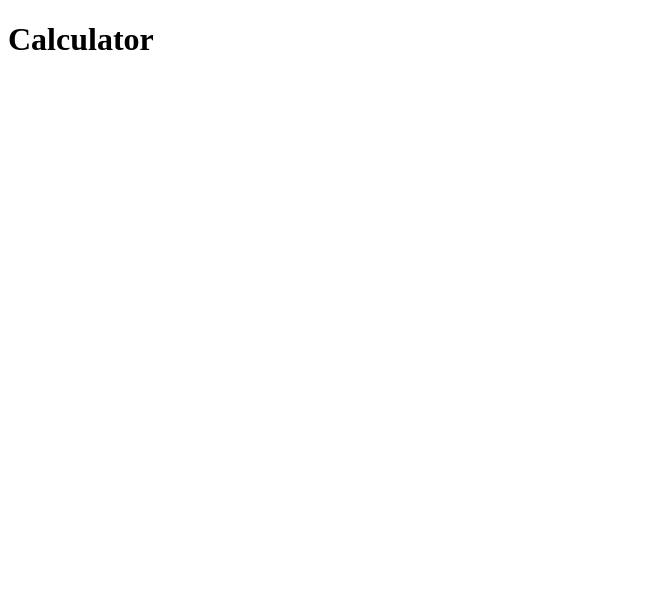
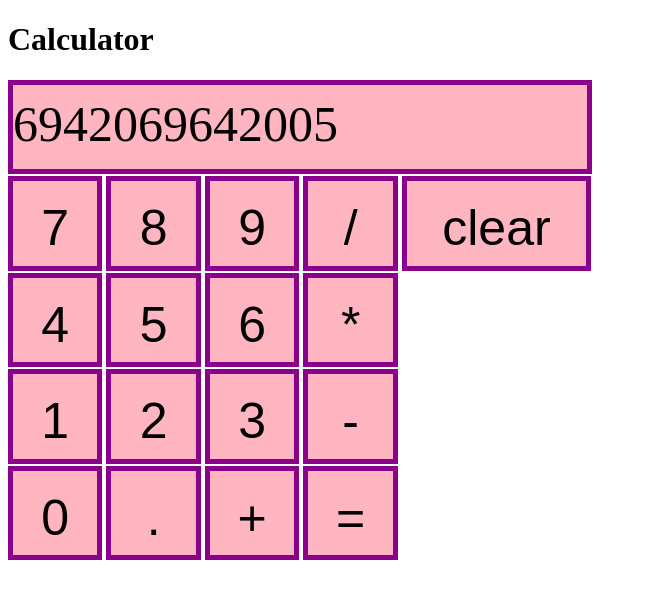
Before and after one commit to Snehaaaluvscheese/Calculator, a plain HTML site: page index.html in a window 1280 px wide. Shown: the whole page, without its empty margins (0-647 px from the left). Drawn offline with Linux system fonts and the light colour scheme.

Commit message:
Add buttons and display

```diff
--- a/index.html
+++ b/index.html
@@ -9,9 +9,33 @@
 
   <body id="body">
     <h1 class="h1">Calculator</h1>
-    <div id="container"></div>
 
+    <div id="display">6942069642005</div>
 
+    <div id="#container1"></div>
+    <button id="button7">7</button>
+    <button id="button8">8</button>
+    <button id="button9">9</button>
+    <button id="divide">/</button>
+    <button id="clear">clear</button>
+
+    <div id="#container2"></div>
+    <button id="button4">4</button>
+    <button id="button5">5</button>
+    <button id="button6">6</button>
+    <button id="multiply">*</button>
+
+    <div id="#container3"></div>
+    <button id="button1">1</button>
+    <button id="button2">2</button>
+    <button id="button3">3</button>
+    <button id="subtract">-</button>
+
+    <div id="#container4"></div>
+    <button id="zero">0</button>
+    <button id="decimal">.</button>
+    <button id="add">+</button>
+    <button id="equals">=</button>
 
   </body>
 </html>
--- a/script.js
+++ b/script.js
@@ -20,12 +20,80 @@ let secondNum;
 
 function operate(firstNum, operator, secondNum) {
     if (operator === "+") {
-        add(firstNum, secondNum);
+       return add(firstNum, secondNum);
     } else if (operator === "-") {
-        subtract(firstNum, secondNum);
+        return subtract(firstNum, secondNum);
     } else if (operator === "*") {
-        multiply (firstNum, secondNum);
+       return  multiply (firstNum, secondNum);
     } else if (operator === "/") {
-        divide (firstNum, secondNum);
+       return divide (firstNum, secondNum);
     }
 }
+
+const inputBox = document.querySelector('#display');
+
+const calcBox1 = document.querySelector('#container1');
+const button7 = document.querySelector('#button7');
+calcBox.appendChild(button7);
+
+const button8 = document.querySelector('#button8');
+calcBox.appendChild(button8);
+
+const button9 = document.querySelector('#button9');
+calcBox.appendChild(button9);
+
+const division = document.querySelector('#divide');
+calcBox.appendChild(division);
+
+const clear = document.querySelector('#clear');
+calcBox.appendChild(clear);
+
+const button4 = document.querySelector('#button4');
+
+
+const button5 = document.querySelector('#button5');
+
+
+const calcBox2 = document.querySelector('#container2');
+
+
+const button6 = document.querySelector('#button6');
+
+const multiplication = document.querySelector('#multiply');
+
+calcBox2.appendChild(button4);
+calcBox2.appendChild(button5);
+calcBox2.appendChild(button6);
+calcBox2.appendChild(multiplication);
+
+const calcBox3 = document.querySelector('#container3');
+
+const button1 = document.querySelector('#button1');
+
+calcBox3.appendChild(button1);
+
+const button2 = document.querySelector('#button2');
+
+calcBox3.appendChild(button2);
+
+const button3 = document.querySelector('#button3');
+
+calcBox3.appendChild(button3);
+
+const subtraction = document.querySelector('#subtract');
+
+calcBox3.appendChild(subtraction);
+
+const calcBox4 = document.querySelector('#container4');
+
+const zero = document.querySelector('#zero');
+calcBox4.appendChild(zero);
+
+const point = document.querySelector('#decimal');
+calcBox4.appendChild(point);
+
+const addition = document.querySelector('#add');
+calcBox4.appendChild(addition);
+
+const equal = document.querySelector('#equals');
+calcBox4.appendChild(equal);
--- a/style.css
+++ b/style.css
@@ -0,0 +1,240 @@
+#container1 {
+
+    text-align: center;
+
+}
+
+
+#button7 {
+    display: inline-block;
+    width: 2.5cm;
+    height: 2.5cm;
+    box-sizing: border-box;
+    background-color: lightpink;
+    border: 5px solid darkmagenta;
+    font-size: 50px;
+     padding-top: 10px;
+}
+
+#button8 {
+    display: inline-block;
+    width: 2.5cm;
+    height: 2.5cm;
+    box-sizing: border-box;
+    background-color: lightpink;
+    border: 5px solid darkmagenta;
+    font-size: 50px;
+    padding-top: 10px;
+
+
+
+}
+
+#button9 {
+    display: inline-block;
+    width: 2.5cm;
+    height: 2.5cm;
+    box-sizing: border-box;
+    background-color: lightpink;
+    border: 5px solid darkmagenta;
+    font-size: 50px;
+    padding-top: 10px;
+
+
+}
+
+#divide {
+    display: inline-block;
+    width: 2.5cm;
+    height: 2.5cm;
+    box-sizing: border-box;
+    background-color: lightpink;
+    border: 5px solid darkmagenta;
+    font-size: 50px;
+    padding-top: 10px;
+
+
+}
+
+#clear {
+    display: inline-block;
+    width: 5cm;
+    height: 2.5cm;
+    box-sizing: border-box;
+    background-color: lightpink;
+    border: 5px solid darkmagenta;
+    font-size: 50px;
+    padding-top: 10px;
+}
+
+#container2 {
+
+    text-align: center;
+
+}
+
+
+#button4 {
+    display:inline-block;
+    margin-top: 2px;
+    width: 2.5cm;
+    height: 2.5cm;
+    box-sizing: border-box;
+    background-color: lightpink;
+    border: 5px solid darkmagenta;
+    font-size: 50px;
+    padding-top: 10px;
+}
+
+#button5 {
+
+    width: 2.5cm;
+    height: 2.5cm;
+    box-sizing: border-box;
+    background-color: lightpink;
+    border: 5px solid darkmagenta;
+    font-size: 50px;
+    padding-top: 10px;
+}
+
+#button6 {
+
+    width: 2.5cm;
+    height: 2.5cm;
+    box-sizing: border-box;
+    background-color: lightpink;
+    border: 5px solid darkmagenta;
+    font-size: 50px;
+    padding-top: 10px;
+}
+
+#multiply {
+
+    width: 2.5cm;
+    height: 2.5cm;
+    box-sizing: border-box;
+    background-color: lightpink;
+    border: 5px solid darkmagenta;
+    font-size: 50px;
+    padding-top: 10px;
+}
+
+#container3 {
+
+    text-align: center;
+
+}
+
+#button1 {
+
+    margin-top: 2px;
+    width: 2.5cm;
+    height: 2.5cm;
+    box-sizing: border-box;
+    background-color: lightpink;
+    border: 5px solid darkmagenta;
+    font-size: 50px;
+    padding-top: 10px;
+}
+
+#button2 {
+
+    margin-top: 2px;
+    width: 2.5cm;
+    height: 2.5cm;
+    box-sizing: border-box;
+    background-color: lightpink;
+    border: 5px solid darkmagenta;
+    font-size: 50px;
+    padding-top: 10px;
+}
+
+#button3 {
+
+    margin-top: 2px;
+    width: 2.5cm;
+    height: 2.5cm;
+    box-sizing: border-box;
+    background-color: lightpink;
+    border: 5px solid darkmagenta;
+    font-size: 50px;
+    padding-top: 10px;
+}
+
+#subtract {
+
+    margin-top: 2px;
+    width: 2.5cm;
+    height: 2.5cm;
+    box-sizing: border-box;
+    background-color: lightpink;
+    border: 5px solid darkmagenta;
+    font-size: 50px;
+    padding-top: 10px;
+}
+
+#container4 {
+
+    text-align: center;
+
+}
+
+#zero {
+
+    margin-top: 2px;
+    width: 2.5cm;
+    height: 2.5cm;
+    box-sizing: border-box;
+    background-color: lightpink;
+    border: 5px solid darkmagenta;
+    font-size: 50px;
+    padding-top: 10px;
+}
+
+#decimal {
+
+    margin-top: 2px;
+    width: 2.5cm;
+    height: 2.5cm;
+    box-sizing: border-box;
+    background-color: lightpink;
+    border: 5px solid darkmagenta;
+    font-size: 50px;
+    padding-top: 10px;
+}
+
+#add {
+
+    margin-top: 2px;
+    width: 2.5cm;
+    height: 2.5cm;
+    box-sizing: border-box;
+    background-color: lightpink;
+    border: 5px solid darkmagenta;
+    font-size: 50px;
+    padding-top: 10px;
+}
+
+#equals {
+
+    margin-top: 2px;
+    width: 2.5cm;
+    height: 2.5cm;
+    box-sizing: border-box;
+    background-color: lightpink;
+    border: 5px solid darkmagenta;
+    font-size: 50px;
+    padding-top: 10px;
+}
+
+#display {
+    margin-top: 2px;
+    margin-bottom: 2px;
+    width: 15.45cm;
+    height: 2.5cm;
+    box-sizing: border-box;
+    background-color: lightpink;
+    border: 5px solid darkmagenta;
+    font-size: 50px;
+    padding-top: 10px;
+}
```
